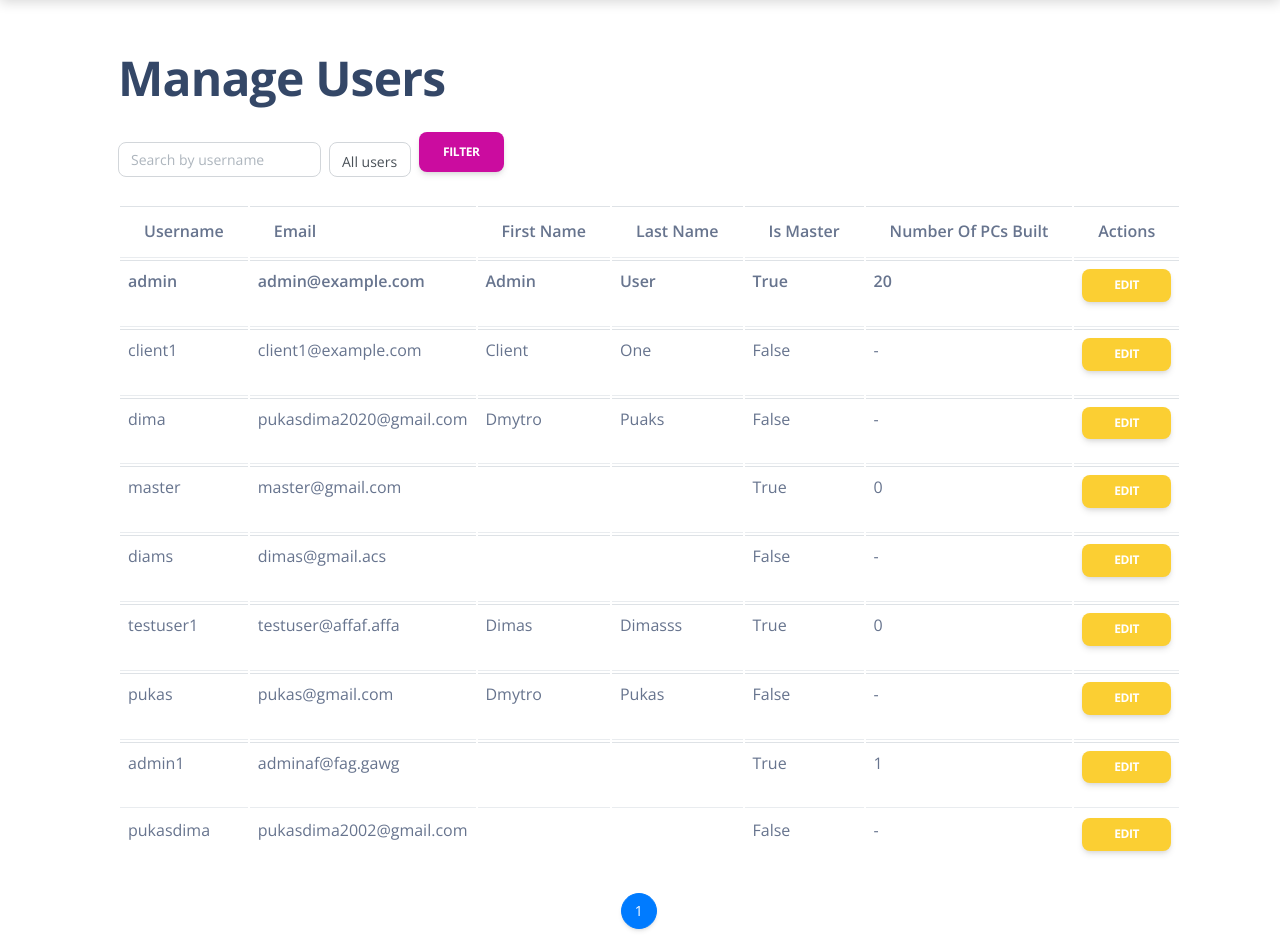
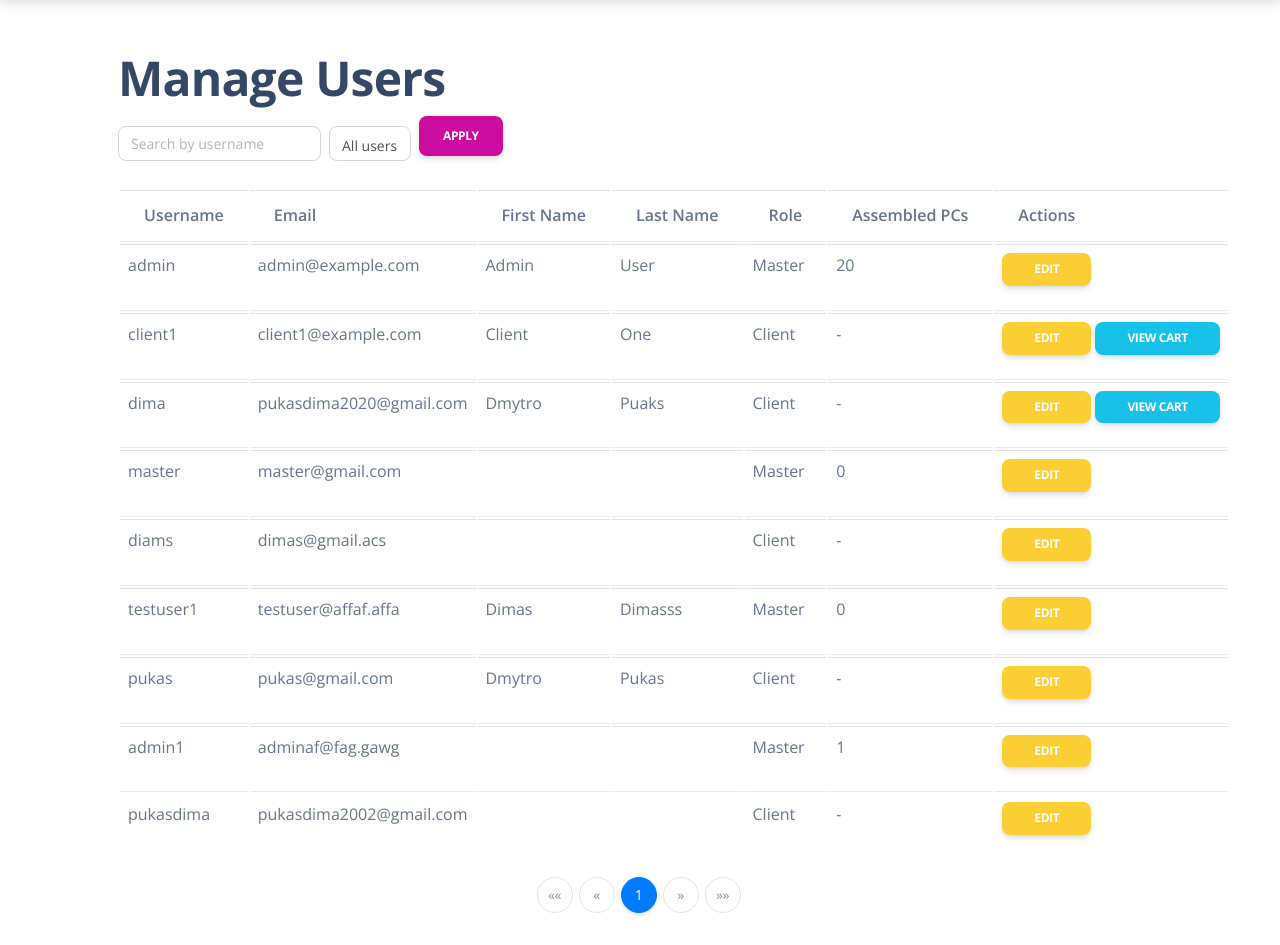
Before and after one commit to Gilgumish/computer-workshop, a Django app: page /manage_users/ in a window 1280 px wide. Shown: the part 105-1050 px from the top of the page. After the commit the page ends 1020 px from the top, so only its background shows below. Run offline with Django 5.2, Linux system fonts and the light colour scheme; a user stored in the database is signed in; data comes from the database, SQL or seed files in the repository; some libraries are stand-ins or nearby versions.

Commit message:
Fix user(client) model, added the ability for wizards to view the customer's shopping cart

```diff
--- a/templates/workshop/manage_users.html
+++ b/templates/workshop/manage_users.html
@@ -1,9 +1,7 @@
 {% extends "base.html" %}
-{% load static %}
-
 {% block content %}
 <div class="container mt-5">
-    <h1 class="mb-4">Manage Users</h1>
+    <h1>Manage Users</h1>
     <form method="get" class="form-inline mb-3">
         <input type="text" name="search" class="form-control mr-2" placeholder="Search by username" value="{{ search_query }}">
         <select name="is_master" class="form-control mr-2">
@@ -11,7 +9,7 @@
             <option value="yes" {% if master_filter == 'yes' %}selected{% endif %}>Masters</option>
             <option value="no" {% if master_filter == 'no' %}selected{% endif %}>Clients</option>
         </select>
-        <button type="submit" class="btn btn-primary">Filter</button>
+        <button type="submit" class="btn btn-primary">Apply</button>
     </form>
     <table class="table">
         <thead>
@@ -20,22 +18,31 @@
                 <th>Email</th>
                 <th>First Name</th>
                 <th>Last Name</th>
-                <th>Is Master</th>
-                <th>Number of PCs Built</th>
+                <th>Role</th>
+                <th>Assembled PCs</th>
                 <th>Actions</th>
             </tr>
         </thead>
         <tbody>
-            {% for user_info in page_obj %}
-            <tr {% if user_info.user == request.user %}class="font-weight-bold"{% endif %}>
-                <td>{{ user_info.user.username }}</td>
-                <td>{{ user_info.user.email }}</td>
-                <td>{{ user_info.user.first_name }}</td>
-                <td>{{ user_info.user.last_name }}</td>
-                <td>{{ user_info.user.is_master }}</td>
-                <td>{{ user_info.assembled_pcs_count }}</td>
+            {% for user_data in page_obj %}
+            <tr>
+                <td>{{ user_data.user.username }}</td>
+                <td>{{ user_data.user.email }}</td>
+                <td>{{ user_data.user.first_name }}</td>
+                <td>{{ user_data.user.last_name }}</td>
                 <td>
-                    <a href="{% url 'workshop:edit_user' user_info.user.id %}" class="btn btn-warning btn-sm">Edit</a>
+                    {% if user_data.user.is_master %}
+                    Master
+                    {% else %}
+                    Client
+                    {% endif %}
+                </td>
+                <td>{{ user_data.assembled_pcs_count }}</td>
+                <td>
+                    <a href="{% url 'workshop:edit_user' user_data.user.id %}" class="btn btn-warning btn-sm">Edit</a>
+                    {% if user_data.user.is_client %}
+                    <a href="{% url 'workshop:view_user_cart' user_data.user.client.id %}" class="btn btn-info btn-sm">View Cart</a>
+                    {% endif %}
                 </td>
             </tr>
             {% endfor %}
@@ -45,20 +52,54 @@
         <ul class="pagination justify-content-center">
             {% if page_obj.has_previous %}
             <li class="page-item">
-                <a class="page-link" href="?page={{ page_obj.previous_page_number }}" aria-label="Previous">
+                <a class="page-link" href="?page=1&search={{ search_query }}&is_master={{ master_filter }}" aria-label="First">
+                    <span aria-hidden="true">&laquo;&laquo;</span>
+                </a>
+            </li>
+            <li class="page-item">
+                <a class="page-link" href="?page={{ page_obj.previous_page_number }}&search={{ search_query }}&is_master={{ master_filter }}" aria-label="Previous">
+                    <span aria-hidden="true">&laquo;</span>
+                </a>
+            </li>
+            {% else %}
+            <li class="page-item disabled">
+                <a class="page-link" href="#" aria-label="First">
+                    <span aria-hidden="true">&laquo;&laquo;</span>
+                </a>
+            </li>
+            <li class="page-item disabled">
+                <a class="page-link" href="#" aria-label="Previous">
                     <span aria-hidden="true">&laquo;</span>
                 </a>
             </li>
             {% endif %}
             {% for num in page_obj.paginator.page_range %}
-            <li class="page-item {% if page_obj.number == num %}active{% endif %}">
-                <a class="page-link" href="?page={{ num }}">{{ num }}</a>
-            </li>
+            {% if page_obj.number == num %}
+            <li class="page-item active"><a class="page-link" href="#">{{ num }}</a></li>
+            {% elif num > page_obj.number|add:'-3' and num < page_obj.number|add:'3' %}
+            <li class="page-item"><a class="page-link" href="?page={{ num }}&search={{ search_query }}&is_master={{ master_filter }}">{{ num }}</a></li>
+            {% endif %}
             {% endfor %}
             {% if page_obj.has_next %}
             <li class="page-item">
-                <a class="page-link" href="?page={{ page_obj.next_page_number }}" aria-label="Next">
+                <a class="page-link" href="?page={{ page_obj.next_page_number }}&search={{ search_query }}&is_master={{ master_filter }}" aria-label="Next">
                     <span aria-hidden="true">&raquo;</span>
+                </a>
+            </li>
+            <li class="page-item">
+                <a class="page-link" href="?page={{ page_obj.paginator.num_pages }}&search={{ search_query }}&is_master={{ master_filter }}" aria-label="Last">
+                    <span aria-hidden="true">&raquo;&raquo;</span>
+                </a>
+            </li>
+            {% else %}
+            <li class="page-item disabled">
+                <a class="page-link" href="#" aria-label="Next">
+                    <span aria-hidden="true">&raquo;</span>
+                </a>
+            </li>
+            <li class="page-item disabled">
+                <a class="page-link" href="#" aria-label="Last">
+                    <span aria-hidden="true">&raquo;&raquo;</span>
                 </a>
             </li>
             {% endif %}
--- a/workshop/models.py
+++ b/workshop/models.py
@@ -6,7 +6,7 @@
 class User(AbstractUser):
     email = models.EmailField(unique=True, blank=False)
     is_master = models.BooleanField(default=False)
-    is_client = models.BooleanField(default=False)
+    is_client = models.BooleanField(default=True)
 
     groups = models.ManyToManyField(
         "auth.Group",
@@ -25,6 +25,8 @@
         if self.is_master and self.is_client:
             raise ValidationError("User cannot be both master and client.")
         super().save(*args, **kwargs)
+        if self.is_client and not hasattr(self, 'client'):
+            Client.objects.get_or_create(user=self)
 
 
 class Component(models.Model):
--- a/workshop/urls.py
+++ b/workshop/urls.py
@@ -21,7 +21,7 @@
     add_component_to_cart,
     add_computer_to_cart,
     clear_cart,
-    remove_master_from_cart,
+    remove_master_from_cart, view_user_cart,
 )
 
 app_name = "workshop"
@@ -60,6 +60,7 @@
     path("edit_user/<int:user_id>/", edit_user, name="edit_user"),
     path("computer_detail/<int:pk>/", computer_detail, name="computer_detail"),
     path("cart/", view_cart, name="cart"),
+    path('user_cart/<int:client_id>/', view_user_cart, name='view_user_cart'),
     path(
         "cart/add_component/<int:component_id>/",
         add_component_to_cart,
--- a/workshop/views.py
+++ b/workshop/views.py
@@ -6,7 +6,7 @@
 from django.urls import reverse_lazy
 from django.views.generic import DeleteView, ListView
 
-from .models import Computer, Component, Cart, User, Master
+from .models import Computer, Component, Cart, User, Master, Client
 from .forms import (
     ComponentForm,
     ConfiguratorForm,
@@ -176,16 +176,8 @@
 
 @login_required
 def manage_users(request):
-    if not request.user.is_superuser:
+    if not request.user.is_superuser and not request.user.is_master:
         return redirect("workshop:home")
-
-    if request.method == "POST":
-        user_id = request.POST.get("user_id")
-        user = get_object_or_404(User, id=user_id)
-        form = UserForm(request.POST, instance=user)
-        if form.is_valid():
-            form.save()
-            return redirect("workshop:manage_users")
 
     search_query = request.GET.get("search", "")
     master_filter = request.GET.get("is_master", "")
@@ -222,6 +214,16 @@
             "master_filter": master_filter,
         },
     )
+
+
+@login_required
+def view_user_cart(request, client_id):
+    if not request.user.is_master:
+        return redirect("workshop:home")
+
+    client = get_object_or_404(Client, id=client_id)
+    cart, created = Cart.objects.get_or_create(client=client)
+    return render(request, 'workshop/user_cart.html', {'cart': cart, 'client': client})
 
 
 @login_required
```
Also changed, not shown: templates/registration/register.html (+32 -0 lines), workshop/forms.py (+11 -12 lines).
